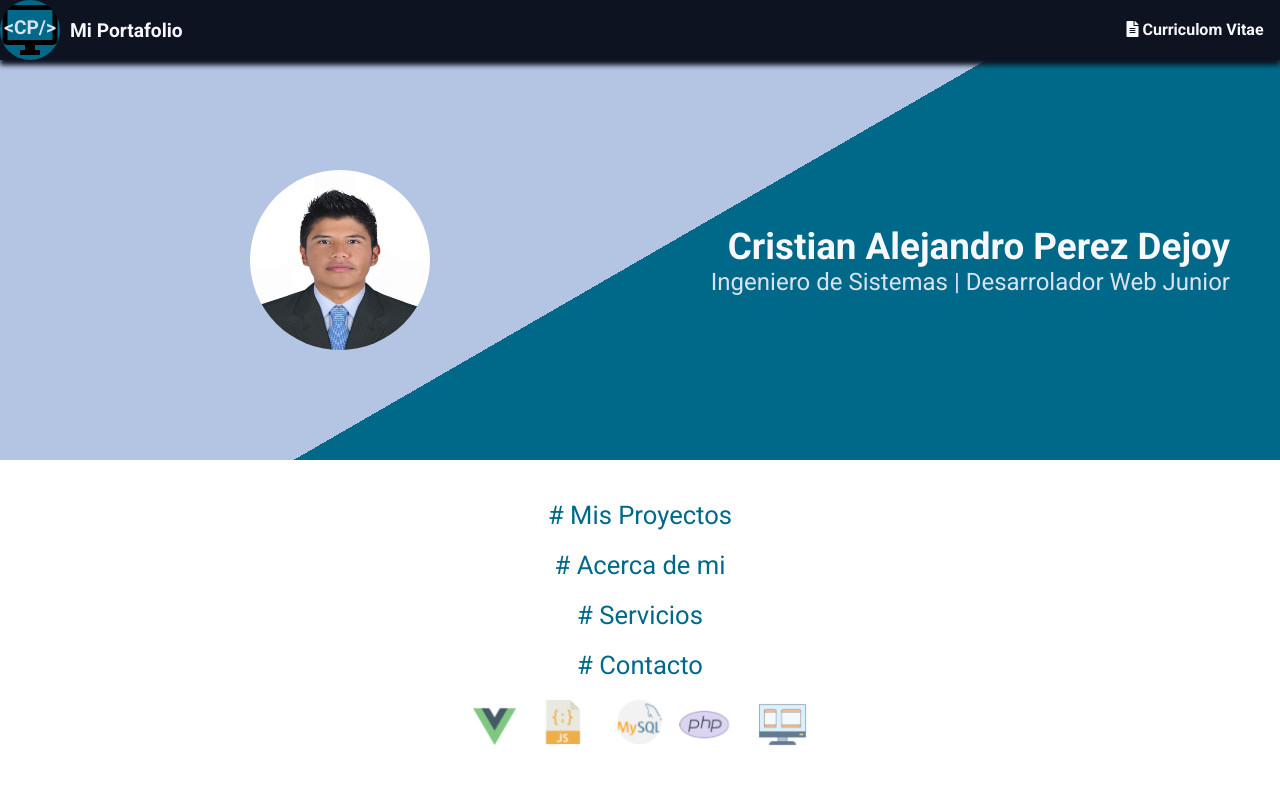
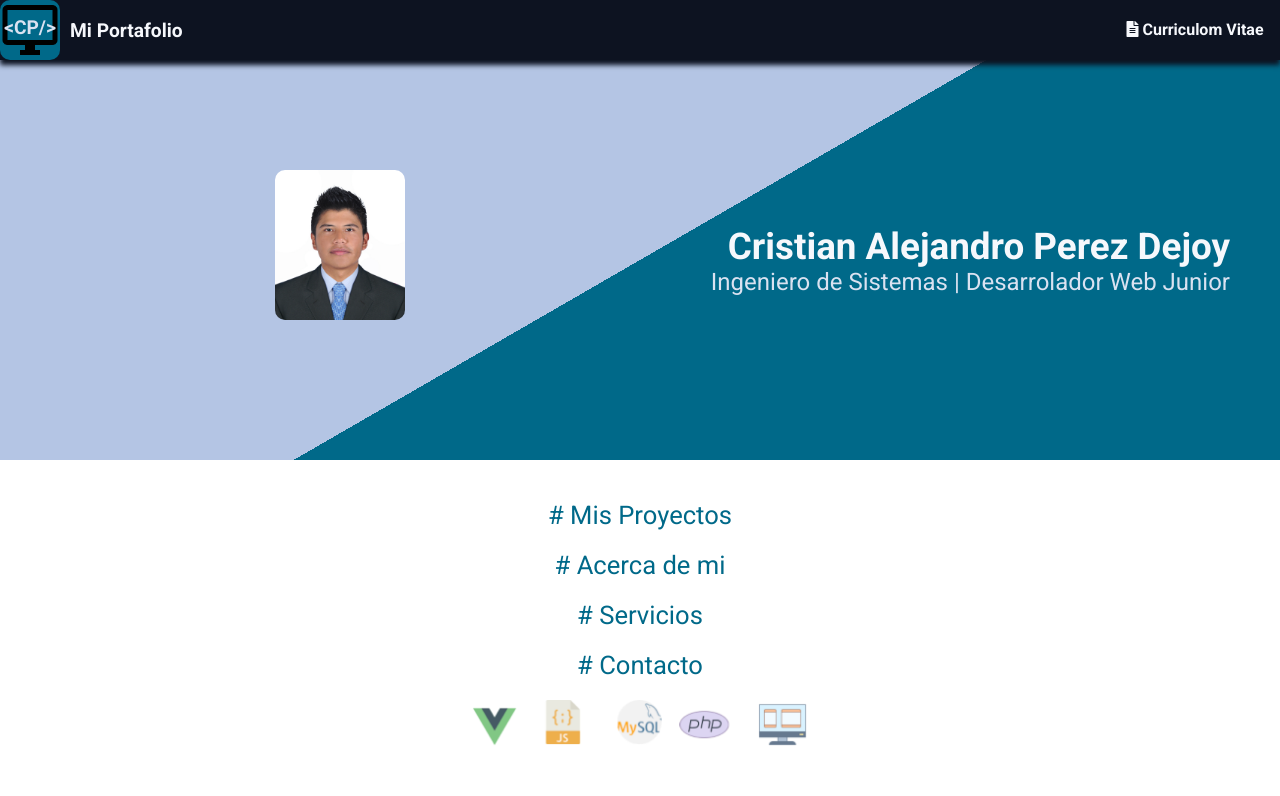
Before and after one commit to cristianperez94d/cristianperez94d.github.io, a plain HTML site: page index.html in a window 1280 px wide. Shown: the top 796 px of the page. Drawn offline with Linux system fonts and the light colour scheme; a script that the page names is missing.

Commit message:
photo and footer update

```diff
--- a/css/styles.css
+++ b/css/styles.css
@@ -42,7 +42,7 @@ header {
     background-position: center;
     background-repeat: no-repeat;
     background-size: cover;
-    border-radius: 50px;
+    border-radius: 10px;
     margin-right: 10px;
     font-size: 1.2rem;
     font-weight: bold;
@@ -129,9 +129,9 @@ header :checked ~ .header__nav{
 }
 .profile__photo img {
     padding: 10px;
-    width: 200px;
-    height: 200px;
-    border-radius: 200px;
+    width: 150px;
+    height: 170px;
+    border-radius: 20px;
 }
 .profile__info {
     width: 100%;
@@ -419,6 +419,7 @@ footer {
 }
 .footer__reference .text
 {
+    text-align: center;
     font-size: 0.8rem;
     color: var(--color-text-light-2);
 }
```
